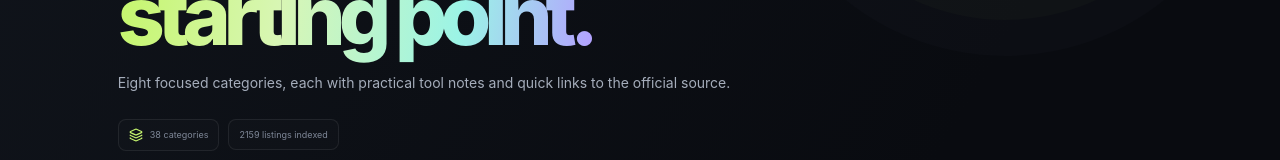
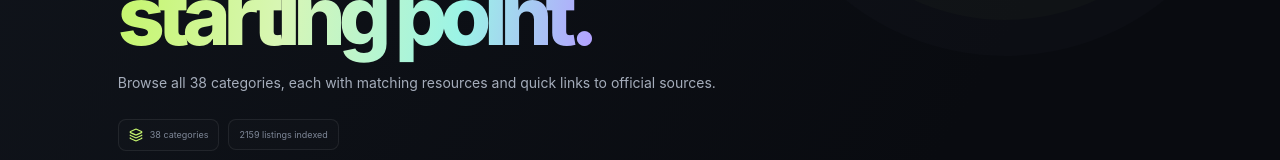
Before and after one commit to shinuXcode/-awesome-free-stack, a Next.js app: page /categories in a window 1280 px wide. Shown: the part 308-468 px from the top of the page. Built offline with nearby package versions, Linux system fonts and the light colour scheme.

Commit message:
Update categories page copy for full directory

```diff
--- a/app/categories/page.tsx
+++ b/app/categories/page.tsx
@@ -12,7 +12,7 @@ export default function CategoriesPage() {
       <section className="subhero">
         <span className="eyebrow"><span className="eyebrow-dot" /> EXPLORE THE ECOSYSTEM / 02</span>
         <h1>Choose your<br /><span>starting point.</span></h1>
-        <p>Eight focused categories, each with practical tool notes and quick links to the official source.</p>
+        <p>Browse all {categories.length} categories, each with matching resources and quick links to official sources.</p>
         <div className="subhero-meta"><span><Layers3 size={14} /> {categories.length} categories</span><span>{tools.length} listings indexed</span></div>
       </section>
       <section className="section-wrap category-directory">
```
